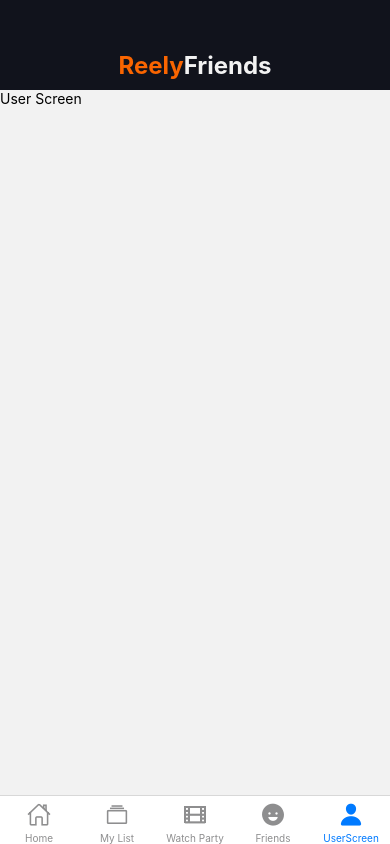
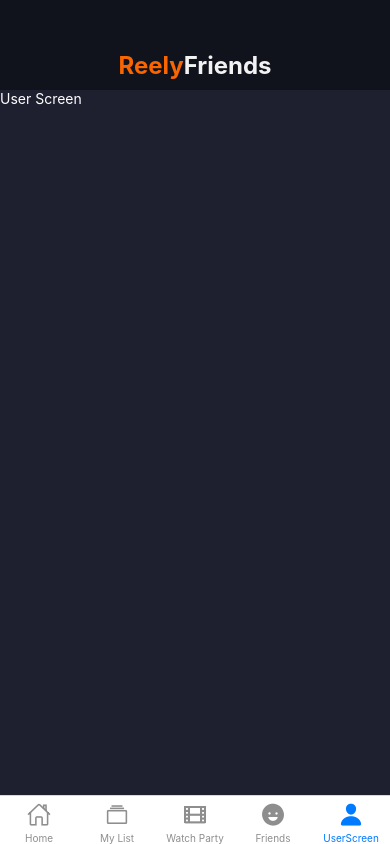
Before and after one commit to NC-Team-Uno/reelybuds, a React Native app in the folder ReelyFriends/: screen /UserScreen in a window 390 px wide. Built offline with nearby package versions, Linux system fonts and the light colour scheme; no server answers.

Commit message:
formats all page backgrounds with same colour

```diff
--- a/ReelyFriends/src/screens/FriendsScreen.js
+++ b/ReelyFriends/src/screens/FriendsScreen.js
@@ -1,10 +1,20 @@
 import React from "react";
-import { View, Text } from "react-native";
+import { View, Text, StyleSheet } from "react-native";
 
 export default function FriendsScreen(){
     return (
-        <View>
-            <Text> Friends Screen </Text>
+        <View style={styles.container}>
+            <Text style={styles.text}> Friends Screen </Text>
         </View>
     )
 }
+
+const styles = StyleSheet.create({
+    container: {
+        flex: 1,
+        backgroundColor: "#1E2030",
+    },
+    text: {
+        color: "#FFF"
+    }
+})
--- a/ReelyFriends/src/screens/MyList.js
+++ b/ReelyFriends/src/screens/MyList.js
@@ -1,13 +1,21 @@
 import React from 'react';
-import { View, Text } from 'react-native';
+import { View, Text, StyleSheet } from 'react-native';
 import Icon from 'react-native-ionicons';
 
 export default function MyList() {
 return (
-    <View>
-        <Text>Search Screen</Text>
-
-
+    <View style={styles.container}>
+        <Text style={styles.text}>My List</Text>
     </View>
 )
 }
+
+const styles = StyleSheet.create({
+container: {
+    flex:1,
+    backgroundColor: "#1E2030",
+},
+text: {
+    color: "#FFF"
+}
+})
--- a/ReelyFriends/src/screens/UserScreen.js
+++ b/ReelyFriends/src/screens/UserScreen.js
@@ -1,10 +1,23 @@
 import React from 'react';
-import { View, Text } from 'react-native';
+import { View, Text, StyleSheet, Dimensions } from 'react-native';
 
 export default function UserScreen() {
     return (
-        <View>
-            <Text>User Screen</Text>
+        <View style={styles.container}>
+            <Text style={styles.text} >User Screen</Text>
         </View>
     )
     }
+
+    const styles = StyleSheet.create({
+        container: {
+            flex: 1,
+            backgroundColor: "#1E2030",
+
+        },
+        text:{
+            color: "#FFF",
+
+        }
+
+    })
--- a/ReelyFriends/src/screens/WatchPartyScreen.js
+++ b/ReelyFriends/src/screens/WatchPartyScreen.js
@@ -1,10 +1,21 @@
 import React from 'react';
-import { View, Text } from 'react-native';
+import { View, Text, StyleSheet } from 'react-native';
 
 export default function WatchPartyScreen() {
 return (
-    <View>
-        <Text>Wacth Party</Text>
+    <View style={styles.container}>
+        <Text style={styles.text}>Watch Party</Text>
     </View>
 )
 }
+
+const styles = StyleSheet.create ({
+    container: {
+        flex: 1,
+        backgroundColor: "#1E2030",
+    },
+    text: {
+        color: "#FFF"
+    }
+
+})
```
